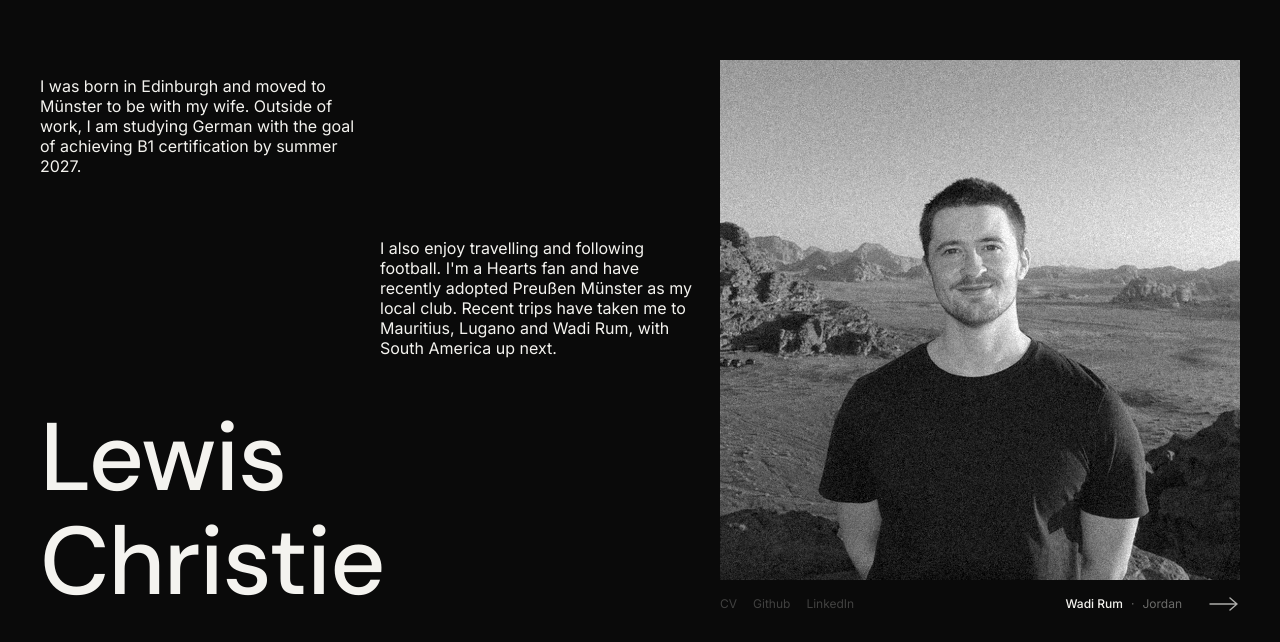
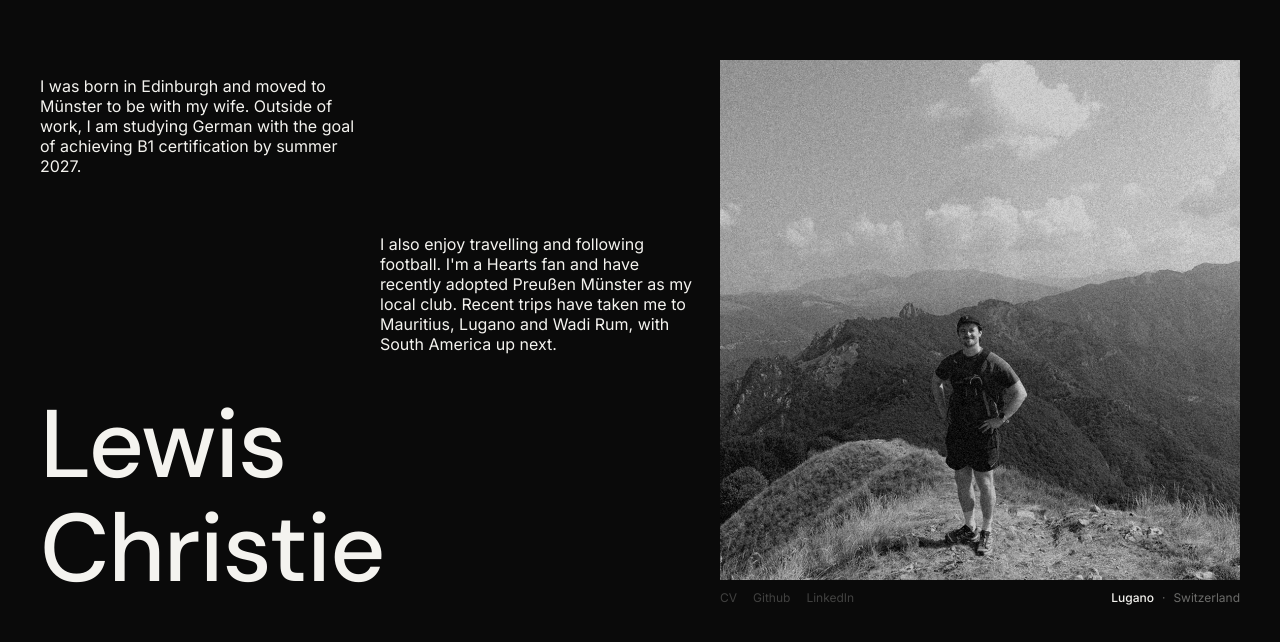
Before and after one commit to Vanilla487/portfolio, a plain HTML site: page index.html in a window 1280 px wide. Shown: the part 2812-3454 px from the top of the page. Drawn offline with Linux system fonts and the light colour scheme.

Commit message:
Replace gallery arrow with autoplay and click-to-advance; translate locations
- Remove the next-photo arrow. Photos now crossfade every 6s, or
  immediately when the photo is clicked (or Enter/Space when focused).
- Timer pauses while the mouse is over the photo so the colour reveal
  isn't cut short, pauses in hidden tabs, and is off for
  prefers-reduced-motion users (clicking still works).
- Country names and the photo's aria-label follow the EN/DE toggle
  (Jordanien, Schweiz, Nächstes Foto).

Co-Authored-By: Claude Opus 5.5 <noreply@anthropic.com>
Claude-Session: https://claude.ai/code/session_01MExicoKsfvehEMbbM3C4yP

```diff
--- a/index.html
+++ b/index.html
@@ -200,12 +200,12 @@
     </h2>
     <!-- Colour-reveal gallery: one .reveal per photo, black-and-white first, colour second -->
     <div class="photo gallery">
-      <div class="gallery-stage">
-        <div class="reveal is-active" data-place="Wadi Rum" data-country="Jordan">
+      <div class="gallery-stage" role="button" tabindex="0" aria-label="Next photo">
+        <div class="reveal is-active" data-place="Wadi Rum" data-country="Jordan" data-country-de="Jordanien">
           <img src="assets/reveal-1-bw.jpg" alt="Lewis Christie in the Wadi Rum desert, Jordan" decoding="async">
           <img class="reveal-colour" src="assets/reveal-1-colour.jpg" alt="" decoding="async">
         </div>
-        <div class="reveal" aria-hidden="true" data-place="Lugano" data-country="Switzerland">
+        <div class="reveal" aria-hidden="true" data-place="Lugano" data-country="Switzerland" data-country-de="Schweiz">
           <img src="assets/reveal-2-bw.jpg" alt="Lewis Christie standing on a mountain ridge near Lugano" decoding="async">
           <img class="reveal-colour" src="assets/reveal-2-colour.jpg" alt="" decoding="async">
         </div>
@@ -220,12 +220,7 @@
           <a href="https://github.com/Vanilla487" target="_blank" rel="noopener">Github</a>
           <a href="...">LinkedIn</a>
         </nav>
-        <div class="gallery-controls">
-          <div class="photo-loc" aria-live="polite"><span class="photo-place">Wadi Rum</span><span class="photo-country">Jordan</span></div>
-          <button type="button" class="gallery-next" aria-label="Next photo">
-            <svg viewBox="0 0 32 16" fill="none" stroke="currentColor" stroke-width="1.4" stroke-linecap="round" stroke-linejoin="round" aria-hidden="true"><path d="M2 8h27M22 2l7 6-7 6"/></svg>
-          </button>
-        </div>
+        <div class="photo-loc" aria-live="polite"><span class="photo-place">Wadi Rum</span><span class="photo-country">Jordan</span></div>
       </div>
     </div>
 
@@ -329,6 +324,7 @@
       }
     });
     localStorage.setItem('lwc-lang', lang);
+    document.dispatchEvent(new Event('langchange'));
   }
   applyLang(currentLang);
   langBtn.addEventListener('click', () => {
@@ -461,25 +457,55 @@
     el.addEventListener('pointerleave', function () { hovered = false; kick(); });
   });
 
-  // Gallery: the arrow moves to the next photo with a crossfade, looping back to the first.
+  // Gallery: photos crossfade on a timer, or straight away when the photo is clicked.
+  // The timer pauses while the pointer is over the photo (so the colour reveal isn't
+  // cut short), while the tab is hidden, and is off for prefers-reduced-motion users.
   document.querySelectorAll('.gallery').forEach(function (g) {
+    var INTERVAL = 6000;
+    var stage = g.querySelector('.gallery-stage');
     var slides = g.querySelectorAll('.reveal');
     var place = g.querySelector('.photo-place');
     var country = g.querySelector('.photo-country');
-    var i = 0;
-    g.querySelector('.gallery-next').addEventListener('click', function () {
+    var autoplay = !window.matchMedia('(prefers-reduced-motion: reduce)').matches;
+    var i = 0, timer = null, hovering = false;
+
+    function label() {
+      var d = slides[i].dataset;
+      var de = document.documentElement.lang === 'de';
+      var c = (de && d.countryDe) || d.country || '';
+      place.textContent = d.place || '';
+      country.textContent = c === d.place ? '' : c;  // e.g. Mauritius isn't shown twice
+      stage.setAttribute('aria-label', de ? 'Nächstes Foto' : 'Next photo');
+    }
+    function next() {
       slides[i].classList.remove('is-active');
       slides[i].setAttribute('aria-hidden', 'true');
       i = (i + 1) % slides.length;
       slides[i].classList.add('is-active');
       slides[i].removeAttribute('aria-hidden');
-      if (place) place.textContent = slides[i].dataset.place || '';
-      if (country) {
-        // Skip the country when it would just repeat the place (e.g. Mauritius)
-        var c = slides[i].dataset.country || '';
-        country.textContent = c === slides[i].dataset.place ? '' : c;
+      label();
+    }
+    function stop() { clearTimeout(timer); timer = null; }
+    function start() {
+      stop();
+      if (autoplay && !hovering && !document.hidden) {
+        timer = setTimeout(function () { next(); start(); }, INTERVAL);
       }
+    }
+
+    stage.addEventListener('click', function () { next(); start(); });
+    stage.addEventListener('keydown', function (e) {
+      if (e.key === 'Enter' || e.key === ' ') { e.preventDefault(); next(); start(); }
     });
+    stage.addEventListener('pointerenter', function (e) {
+      if (e.pointerType === 'mouse') { hovering = true; stop(); }
+    });
+    stage.addEventListener('pointerleave', function () { hovering = false; start(); });
+    document.addEventListener('visibilitychange', start);
+    document.addEventListener('langchange', label);
+
+    label();
+    start();
   });
 </script>
 
--- a/main.css
+++ b/main.css
@@ -424,11 +424,6 @@
   align-items: center;
   margin-top: 10px;
 }
-.gallery-controls{
-  display: flex;
-  align-items: center;
-  gap: 14px;
-}
 .links-row{
   display: flex;
   gap: 16px;
@@ -437,18 +432,7 @@
 }
 .links-row a{ text-decoration: none; transition: color 0.2s ease; }
 .links-row a:hover{ color: var(--text); }
-.gallery-nav button{
-  padding: 6px 0 6px 12px;
-  border: 0;
-  background: transparent;
-  color: var(--text);
-  cursor: pointer;
-  transition: transform 0.25s ease, opacity 0.25s ease;
-  opacity: 0.7;
-}
-.gallery-nav button:hover{ opacity: 1; transform: translateX(4px); }
-.gallery-nav button:focus-visible{ outline: 2px solid var(--focus); outline-offset: 2px; }
-.gallery-nav svg{ width: 32px; height: 16px; display: block; }
+.gallery-stage:focus-visible{ outline: 2px solid var(--focus); outline-offset: 3px; }
 
 .para-one{
   grid-column: 1/2;
```
